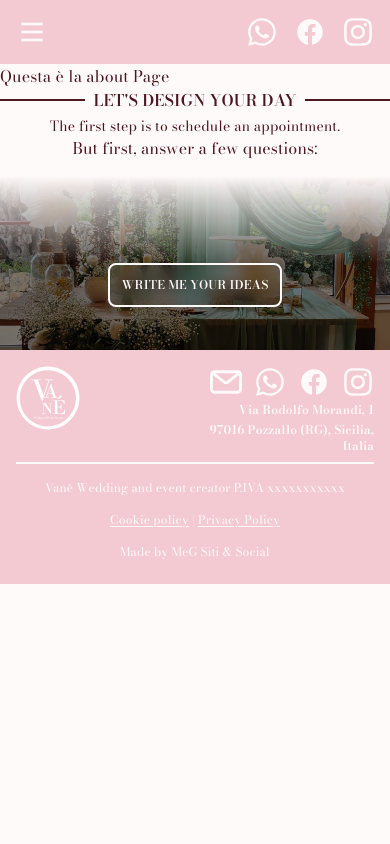
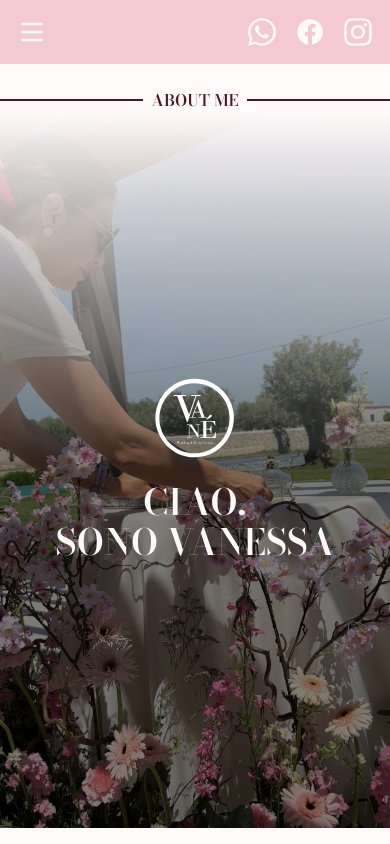
Before and after one commit to vanewedding/website, a React (Vite) app: page /eng/about in a window 390 px wide. Shown: the top 844 px of the page. Built offline with nearby package versions, Linux system fonts and the light colour scheme.

Commit message:
feat: Add AboutPage component with dynamic content and integrate about data

```diff
--- a/src/components/visual/Title.jsx
+++ b/src/components/visual/Title.jsx
@@ -10,7 +10,7 @@ export default function Title({
 			<div className={`h-0.5 w-full ${colorBg}`} />
 			<h3
 				className={`${colorTxt} w-auto ${
-          isWrap ? "" : "whitespace-nowrap"
+					isWrap ? "" : " whitespace-pre"
 				} px-2 text-center self-center`}
 			>
 				{text}
--- a/src/components/visual/VariantComposer.jsx
+++ b/src/components/visual/VariantComposer.jsx
@@ -151,6 +151,45 @@ export default function VariantComposer({
 							/>
 						</div>
 					</div>
+				);
+			case "logo-title-image":
+				return (
+					<>
+						{/* MOBILE */}
+						<div className="relative block lg:hidden">
+							{/* immagine */}
+							<div className=" flex justify-end">
+								{data.images.map((img) => (
+									<Image
+										key={img.id}
+										src={img.src}
+										alt={img.alt}
+										listSize={data.images.length}
+										isMask={isMask}
+										isRounded={isRounded}
+										customStyleImg={customStyleImg}
+										isDesktopOverlay={true}
+										isDesktopMask={isDesktopMask}
+									/>
+								))}
+							</div>
+							<div className="absolute top-1/2 left-1/2 -translate-x-1/2 -translate-y-1/2 flex flex-wrap gap-6 items-center justify-center">
+								<div className="w-20">
+									<img
+										className="w-full"
+										src={data.logo.src}
+										alt={data.logo.alt}
+									></img>
+								</div>
+								<Title
+									text={it ? data.line1.desktop.it : data.line1.desktop.eng}
+									textSize={"text-4xl"}
+									colorTxt={isPink ? "text-brand-pink" : "text-off-white"}
+									isWrap={false}
+								/>
+							</div>
+						</div>
+					</>
 				);
 		}
 	};
@@ -335,6 +374,38 @@ export default function VariantComposer({
 						</div>
 					</>
 				);
+			case "logo-title-image":
+				return (
+					<>
+						{/* DESKTOP */}
+						<div className="relative hidden lg:block hover:scale-102 transition-all duration-300 ease-in-out">
+							{/* immagine */}
+							<div className="m-3 flex gap-6 justify-end">
+								{data.images.map((img) => (
+									<Image
+										key={img.id}
+										src={img.src}
+										alt={img.alt}
+										listSize={data.images.length}
+										isMask={isMask}
+										isRounded={isRounded}
+										customStyleImg={customStyleImg}
+										isDesktopOverlay={true}
+										isDesktopMask={isDesktopMask}
+									/>
+								))}
+							</div>
+							<div className="absolute top-1/2 left-1/2 -translate-x-1/2 -translate-y-1/2 ">
+								<Title
+									text={it ? data.line1.desktop.it : data.line1.desktop.eng}
+									textSize={"text-4xl"}
+									colorTxt={isPink ? "text-brand-pink" : "text-off-white"}
+									isWrap={true}
+								/>
+							</div>
+						</div>
+					</>
+				);
 		}
 	};
 
--- /dev/null
+++ b/src/data/about.js
@@ -0,0 +1,25 @@
+import about1 from "/img/about1.jpg";
+import logo from "../assets/svg/logo_lite_w.svg";
+
+export const aboutData = {
+	title: {
+		it: "SU DI ME",
+		eng: "ABOUT ME",
+	},
+	images: [{ id: 1, src: about1, alt: "" }],
+	logo: {
+		id: 1,
+		src: logo,
+		alt: "",
+	},
+	line1: {
+		mobile: {
+			it: "",
+			eng: "",
+		},
+		desktop: {
+			it: "CIAO,\nSONO VANESSA",
+			eng: "HI,\nI'M VANESSA",
+		},
+	},
+};
--- a/src/pages/AboutPage.jsx
+++ b/src/pages/AboutPage.jsx
@@ -1,7 +1,33 @@
+import { useContext } from "react";
+import VariantComposer from "../components/visual/VariantComposer";
+import GlobalContext from "../context/GlobalContext";
+import { aboutData } from "../data/about";
+import Title from "../components/visual/Title";
+
 export default function AboutPage() {
-  return (
-    <>
-      <div>Questa è la about Page</div>
-    </>
-  );
+	const { it } = useContext(GlobalContext);
+	return (
+		<>
+			<section className="my-6">
+				<Title
+					text={it ? aboutData.title.it : aboutData.title.eng}
+					colorBg={"bg-bordeaux"}
+					colorTxt={"text-bordeaux"}
+				/>
+				<VariantComposer
+					style=""
+					data={aboutData}
+					it
+					isDark={false}
+					isMask={true}
+					isDesktopMask
+					isPink={false}
+					isRounded
+					mobileLayout="logo-title-image"
+					desktopLayout="logo-title-image"
+					customStyleImg="h-[calc((100vh-8rem))] object-cover"
+				/>
+			</section>
+		</>
+	);
 }
```
Also changed, not shown: src/assets/svg/arrow_pink.svg (added). Lines whose indentation alone changed are shown as unchanged.
